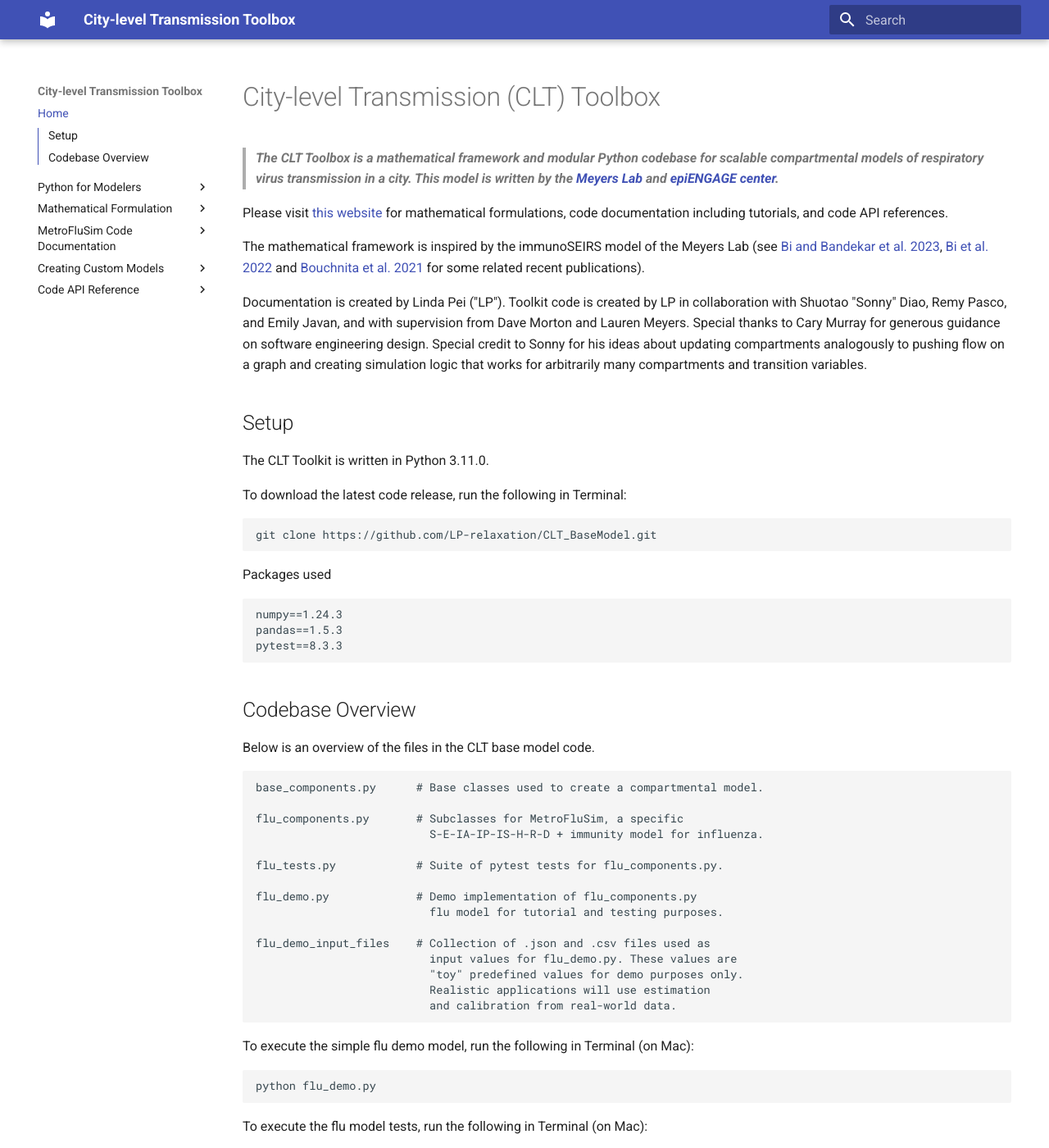
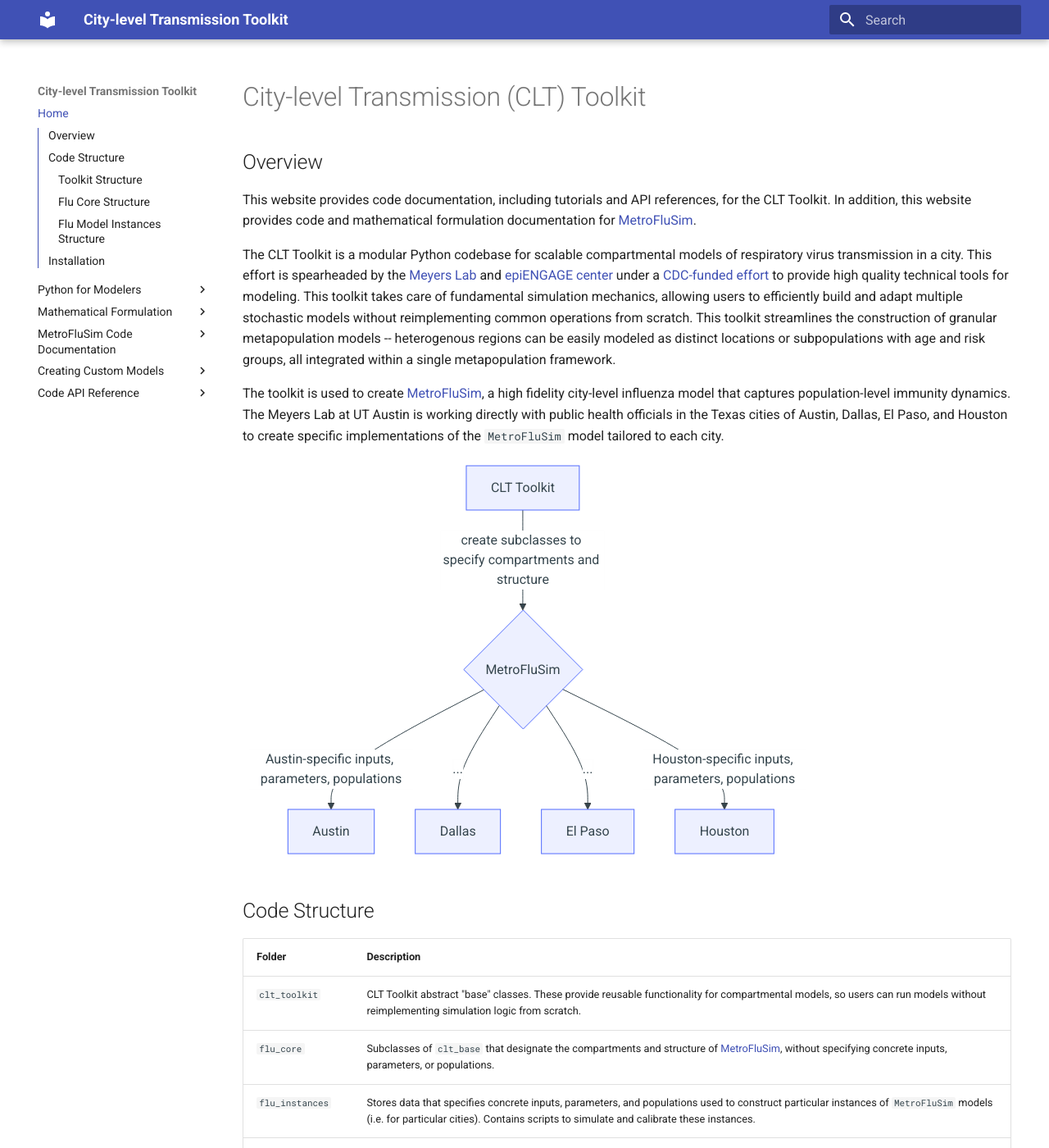
Before and after one commit to RemyFP/CLT_BaseModel_Docs, an MkDocs documentation site: the page built from docs/index.md, in a window 1280 px wide and 1400 px high. Shown: the whole window at 82% size. Built offline with MkDocs 1.6.1 and Material for MkDocs 9.7.7, drawn with Linux system fonts in a browser that asks for light colours; nearby versions of some CDN libraries; some of the changed text lies outside the part shown.

Commit message:
Updated index with tables and mermaid diagram.

````diff
--- a/docs/index.md
+++ b/docs/index.md
@@ -1,55 +1,89 @@
-# City-level Transmission (CLT) Toolbox
+# City-level Transmission (CLT) Toolkit
 
-> ***The CLT Toolbox is a mathematical framework and modular Python codebase for scalable compartmental models of respiratory virus transmission in a city. This model is written by the [Meyers Lab](http://www.bio.utexas.edu/research/meyers/) and [epiENGAGE center](https://www.cdc.gov/insight-net/php/implementers/index.html).***
+## Overview
 
-Please visit [this website](https://LP-relaxation.github.io/CLT_BaseModel_Docs/) for mathematical formulations, code documentation including tutorials, and code API references.
+This website provides code documentation, including tutorials and API references, for the CLT Toolkit. In addition, this website provides code and mathematical formulation documentation for [MetroFluSim](math_flu_components.md).
 
-The mathematical framework is inspired by the immunoSEIRS model of the Meyers Lab (see [Bi and Bandekar et al. 2023](https://www.researchgate.net/publication/375193467_Scenario_Projections_for_SARS-CoV-2_Influenza_and_RSV_Burden_in_the_US_2023-2024), [Bi et al. 2022](https://repositories.lib.utexas.edu/server/api/core/bitstreams/da7bb152-3343-4135-86e3-040546d6e5b5/content) and [Bouchnita et al. 2021](https://repositories.lib.utexas.edu/items/e8d50517-6e78-488b-8c95-8c1138d90c28) for some related recent publications).
+The CLT Toolkit is a modular Python codebase for scalable compartmental models of respiratory virus transmission in a city. This effort is spearheaded by the [Meyers Lab](http://www.bio.utexas.edu/research/meyers/) and [epiENGAGE center](https://epiengage.org/) under a [CDC-funded effort](https://www.cdc.gov/insight-net/php/implementers/index.html) to provide high quality technical tools for modeling. This toolkit takes care of fundamental simulation mechanics, allowing users to efficiently build and adapt multiple stochastic models without reimplementing common operations from scratch. This toolkit streamlines the construction of granular metapopulation models -- heterogenous regions can be easily modeled as distinct locations or subpopulations with age and risk groups, all integrated within a single metapopulation framework.
 
-Documentation is created by Linda Pei ("LP"). Toolkit code is created by LP in collaboration with Shuotao "Sonny" Diao, Remy Pasco, and Emily Javan, and with supervision from Dave Morton and Lauren Meyers. Special thanks to Cary Murray for generous guidance on software engineering design. Special credit to Sonny for his ideas about updating compartments analogously to pushing flow on a graph and creating simulation logic that works for arbitrarily many compartments and transition variables.
+The toolkit is used to create [MetroFluSim](math_flu_components.md), a high fidelity city-level influenza model that captures population-level immunity dynamics. The Meyers Lab at UT Austin is working directly with public health officials in the Texas cities of Austin, Dallas, El Paso, and Houston to create specific implementations of the `MetroFluSim` model tailored to each city.
 
-## Setup
+```mermaid
+flowchart TD
+    A[CLT Toolkit] -->| create subclasses to specify compartments and structure | C{MetroFluSim}
+    C --> | Austin-specific inputs, parameters, populations | D[Austin]
+    C --> | ... | F[Dallas]
+    C --> | ... | G[El Paso]
+    C --> | Houston-specific inputs, parameters, populations | E[Houston]
+```
+
+## Code Structure
+
+| Folder               | Description |
+|----------------------------------------|-------------|
+| `clt_toolkit` | CLT Toolkit abstract "base" classes. These provide reusable functionality for compartmental models, so users can run models without reimplementing simulation logic from scratch. |
+| `flu_core` | Subclasses of `clt_base` that designate the compartments and structure of [MetroFluSim](math_flu_components.md), without specifying concrete inputs, parameters, or populations. |
+| `flu_instances` | Stores data that specifies concrete inputs, parameters, and populations used to construct particular instances of `MetroFluSim` models (i.e. for particular cities). Contains scripts to simulate and calibrate these instances. |
+| `SIHR_core` | Subclasses of `clt_base` that designate the compartments and structure of a simple S-I-H-R model, without specifying concrete inputs, parameters, or populations. Used as a tutorial example. |
+| `SIHR_instances` &nbsp;&nbsp;&nbsp;&nbsp;&nbsp;&nbsp;&nbsp;&nbsp; | Stores data that specifies concrete inputs, parameters, and populations used to construct particular instances of the demo SIHR model in `SIHR_core`. |
+| `tests` | "If builders built buildings the way programmers wrote programs, then the first woodpecker that came along would destroy civilization." -- [Gerald Weinberg](https://thectoclub.com/software-development/software-testing-quotes/) |
+
+### Toolkit Structure
+
+| Folder        | File          | Description                   |
+|---------------|--------------|--------------------------------|
+| `clt_toolkit/`  &nbsp;&nbsp;&nbsp;&nbsp;&nbsp;&nbsp;&nbsp;&nbsp; | `base_components`    | Base classes for fundamental simulation objects, such as subpopulation models, metapopulation models, compartments, and transition variables that manage flow between compartments.  |
+|               | `base_data_structures` &nbsp;&nbsp;&nbsp;&nbsp;&nbsp;&nbsp;&nbsp;&nbsp;&nbsp;&nbsp;&nbsp;&nbsp;&nbsp;&nbsp;&nbsp;&nbsp;&nbsp;&nbsp;&nbsp;&nbsp;&nbsp;&nbsp;&nbsp;&nbsp;   | Base dataclasses for storing compartment population values, epidemiological parameters, and simulation settings. |
+|               | `experiments`    | Tools for running many simulation replications of a model and managing the output. Can handle random sampling of parameters and |
+|               | `input_parsers`    | Helper functions for streamlining input reading and validation.
+|               | `utils`    | Utility functions for convenience. |
+
+### Flu Core Structure
+
+Subclasses for MetroFluSim.
+
+| Folder        | File          | Description                   |
+|---------------|--------------|--------------------------------|
+| `flu_core/`  | `flu_components`    | Subclasses of `clt_base` that define the compartments and corresponding logic of [MetroFluSim](math_flu_components.md). |
+|               | `flu_data_structures` &nbsp;&nbsp;&nbsp;&nbsp;&nbsp;&nbsp;&nbsp;&nbsp; | Subclasses of dataclasses in `base_data_structures` that specify the exact fields (compartments, parameters, etc...) needed for MetroFluSim. |
+|               | `flu_torch_det_components`    | Deterministic, functional (non-object oriented) version of MetroFluSim that is autodifferentiable with PyTorch and optimized for performance.|
+|               | `flu_travel_functions`    | Computes exposure intensity due to local transmission within a subpopulation as well as travel between subpopulations. |
+
+### Flu Model Instances Structure
+
+Code for specific instances of the MetroFluSim model (e.g. for a specific city, with specific inputs, parameters, and populations).
+
+| Folder        | Folder          | Description                   |
+|---------------|--------------|--------------------------------|
+| `flu_instances/` &nbsp;&nbsp;&nbsp;&nbsp;&nbsp;&nbsp;  | `calibration_research_input_files/`  &nbsp;&nbsp;&nbsp;&nbsp;&nbsp;&nbsp;&nbsp;&nbsp;&nbsp;&nbsp;&nbsp;&nbsp;&nbsp;&nbsp;&nbsp;&nbsp;&nbsp;&nbsp;&nbsp;&nbsp;&nbsp;&nbsp;&nbsp;&nbsp;&nbsp;&nbsp;&nbsp;&nbsp;&nbsp; | Input files for synthetic flu model instances used to evaluate calibration methods. |
+|               | `derived_inputs_computations/`     | Computations generating derived inputs (e.g. age-specific contact matrices). |
+|               | `examples/`    | Demo scripts showcasing CLT Toolkit and MetroFluSim functionality, including guides for calibration via optimization with automatic differentiation. |
+|               | `texas_flu_hosp_rate_20232024/`    | Publicly available Texas hospitalization data from 2023-2024 flu season. |
+|               | `texas_input_files/`    | Most up-to-date parameter values, derived from recent literature or within-host modeling. |
+
+## Installation
 
 The CLT Toolkit is written in Python 3.11.0.
 
-To download the latest code release, run the following in Terminal:
+To download, build, and run the latest code release, run the following in Terminal:
 ```
 git clone https://github.com/LP-relaxation/CLT_BaseModel.git
 ```
 
-Packages used
+In the package folder (`pyproject.toml` should be in this directory), run the following in Terminal:
+```
+pip install -e .
+```
+to install the package in editable mode. Note that some users may have to use `pip3 install -e .`, depending on their configuration.
+
+
+Packages required:
 ```
 numpy==1.24.3
 pandas==1.5.3
 pytest==8.3.3
+pytorch==2.3.1
+sciris==3.2.0
 ```
 
-## Codebase Overview
-
-Below is an overview of the files in the CLT base model code.
-
-    base_components.py      # Base classes used to create a compartmental model.
-
-    flu_components.py       # Subclasses for MetroFluSim, a specific
-                              S-E-IA-IP-IS-H-R-D + immunity model for influenza.
-
-    flu_tests.py            # Suite of pytest tests for flu_components.py.
-
-    flu_demo.py             # Demo implementation of flu_components.py
-                              flu model for tutorial and testing purposes.
-
-    flu_demo_input_files    # Collection of .json and .csv files used as
-                              input values for flu_demo.py. These values are
-                              "toy" predefined values for demo purposes only.
-                              Realistic applications will use estimation
-                              and calibration from real-world data.
-
-To execute the simple flu demo model, run the following in Terminal (on Mac):
-```
-python flu_demo.py
-```
-
-To execute the flu model tests, run the following in Terminal (on Mac):
-```
-pytest -v flu_tests.py
-```
+> Updated 08/14/2025. Toolkit and documentation are created by Linda Pei ("LP"), with feedback from Rémy Pasco, Susan Ptak, Emily Javan, and other Meyers Lab members, and with supervision from Dave Morton and Lauren Meyers. Special thanks to Cary Murray for generous guidance on software engineering design. Special credit to Shuotao "Sonny" Diao for his ideas about updating compartments analogously to pushing flow on a graph and creating simulation logic that works for arbitrarily many compartments and transition variables.
--- a/mkdocs.yml
+++ b/mkdocs.yml
@@ -1,4 +1,5 @@
-site_name: City-level Transmission Toolbox
+site_name: City-level Transmission Toolkit
+site_url: https://lp-relaxation.github.io/CLT_BaseModel_Docs/
 plugins:
 - mkdocstrings:
     enable_inventory: true
@@ -10,6 +11,8 @@
         options:
           show_signature_annotations: true
 - search
+- mermaid2:
+    version: 10.0.2
 
 nav:
 - Home: index.md
@@ -34,8 +37,8 @@
   features:
     - toc.integrate
 
-
 markdown_extensions:
+  - footnotes
   - pymdownx.arithmatex:
       generic: true
   - pymdownx.highlight:
@@ -44,7 +47,12 @@
       pygments_lang_class: true
   - pymdownx.inlinehilite
   - pymdownx.snippets
-  - pymdownx.superfences
+  - pymdownx.superfences:
+        # make exceptions to highlighting of code:
+      custom_fences:
+        - name: mermaid
+          class: mermaid
+          format: !!python/name:mermaid2.fence_mermaid_custom
 
 extra_javascript:
   - javascripts/mathjax.js
````
Also changed, not shown: docs/math_flu_components.md (+16 -9 lines).
